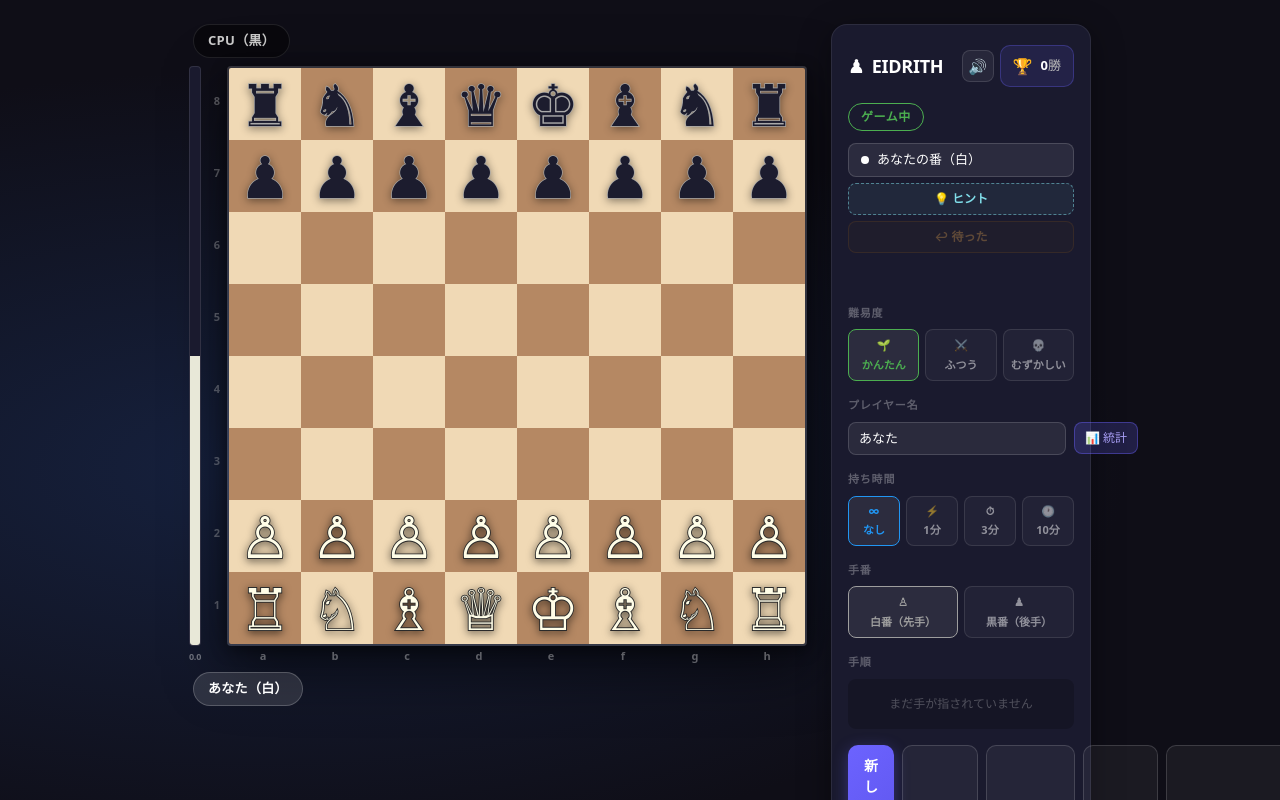
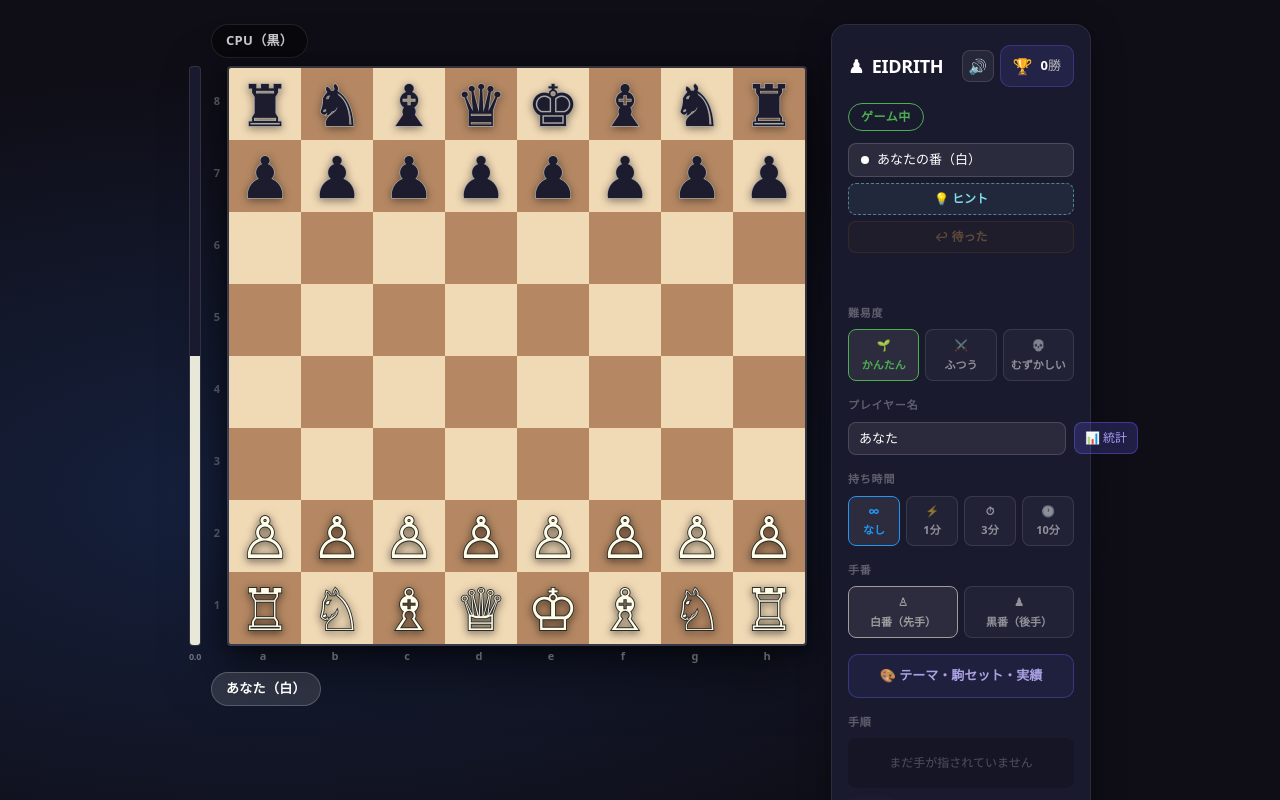
Before and after one commit to Mimi-Rabbit-usagi/EIDRITH, a React (Vite) app: page / in a window 1280 px wide. Shown: the top 800 px of the page. Built offline with nearby package versions, Linux system fonts and the light colour scheme.

Commit message:
refactor: 改善されたレイアウトとカスタマイズボタンを追加し、ゲームパネルのUIを向上

```diff
--- a/src/App.jsx
+++ b/src/App.jsx
@@ -358,7 +358,6 @@ export default function App() {
             />
           </div>
 
-          <div className="board-eval-row">
           <EvalBar
             score={positionEval}
             gameStatus={gameStatus}
@@ -378,7 +377,6 @@ export default function App() {
             onDrop={handleDrop}
             onCancelDrag={clearSelection}
           />
-          </div>
 
           {/* Player label */}
           <div className="player-label">
--- a/src/components/GamePanel.jsx
+++ b/src/components/GamePanel.jsx
@@ -327,6 +327,13 @@ export default function GamePanel({
         </div>
       </div>
 
+      {/* カスタマイズ（設定タブ） */}
+      <div className={mobileTab === 'game' ? 'mobile-hidden' : ''}>
+        <button className="customize-open-btn" onClick={onShowCustomize}>
+          🎨 テーマ・駒セット・実績
+        </button>
+      </div>
+
       {/* 手順 */}
       <div className={`move-history-section${mobileTab === 'settings' ? ' mobile-hidden' : ''}`}>
         <p className="section-title">手順</p>
@@ -349,7 +356,6 @@ export default function GamePanel({
         <button className="history-btn" onClick={onShowHistory}>📋 履歴</button>
         <button className="history-btn" onClick={onShowPuzzle}>🧩 パズル</button>
         <button className="history-btn" onClick={onShowOpening}>📖 定跡</button>
-        <button className="history-btn" onClick={onShowCustomize}>🎨 カスタマイズ</button>
       </div>
 
     </div>
--- a/src/index.css
+++ b/src/index.css
@@ -69,11 +69,21 @@ body {
 
 /* ── Board Section ──────────────────────────────────────────────────────── */
 .board-section {
-  display: flex;
-  flex-direction: column;
-  align-items: flex-start;
-  gap: 8px;
-}
+  display: grid;
+  grid-template-areas:
+    ".    opponent"
+    "eval board"
+    ".    player";
+  grid-template-columns: auto auto;
+  row-gap: 8px;
+  column-gap: 6px;
+  align-items: start;
+}
+
+.opponent-label { grid-area: opponent; }
+.player-label   { grid-area: player; }
+.eval-bar       { grid-area: eval; }
+.chess-board-wrapper { grid-area: board; }
 
 .opponent-label,
 .player-label {
@@ -304,6 +314,8 @@ body {
 @media (max-width: 640px) {
   /* ボードを画面中央に */
   .board-section {
+    display: flex;
+    flex-direction: column;
     align-items: center;
     width: 100%;
   }
@@ -2838,6 +2850,27 @@ body {
   margin: 0;
 }
 
+/* ── カスタマイズ開くボタン（設定タブ内） ───────────────────────────────── */
+
+.customize-open-btn {
+  width: 100%;
+  padding: 11px 16px;
+  border-radius: 10px;
+  border: 1.5px solid rgba(108,99,255,0.35);
+  background: rgba(108,99,255,0.08);
+  color: rgba(195,185,255,0.85);
+  font-size: 13px;
+  font-weight: 600;
+  cursor: pointer;
+  transition: all 0.18s;
+  text-align: center;
+}
+.customize-open-btn:hover {
+  background: rgba(108,99,255,0.18);
+  border-color: rgba(108,99,255,0.6);
+  color: #d1caff;
+}
+
 /* ── カスタマイズモーダル ────────────────────────────────────────────────── */
 
 .customize-modal {
```
Lines whose indentation alone changed are shown as unchanged.
